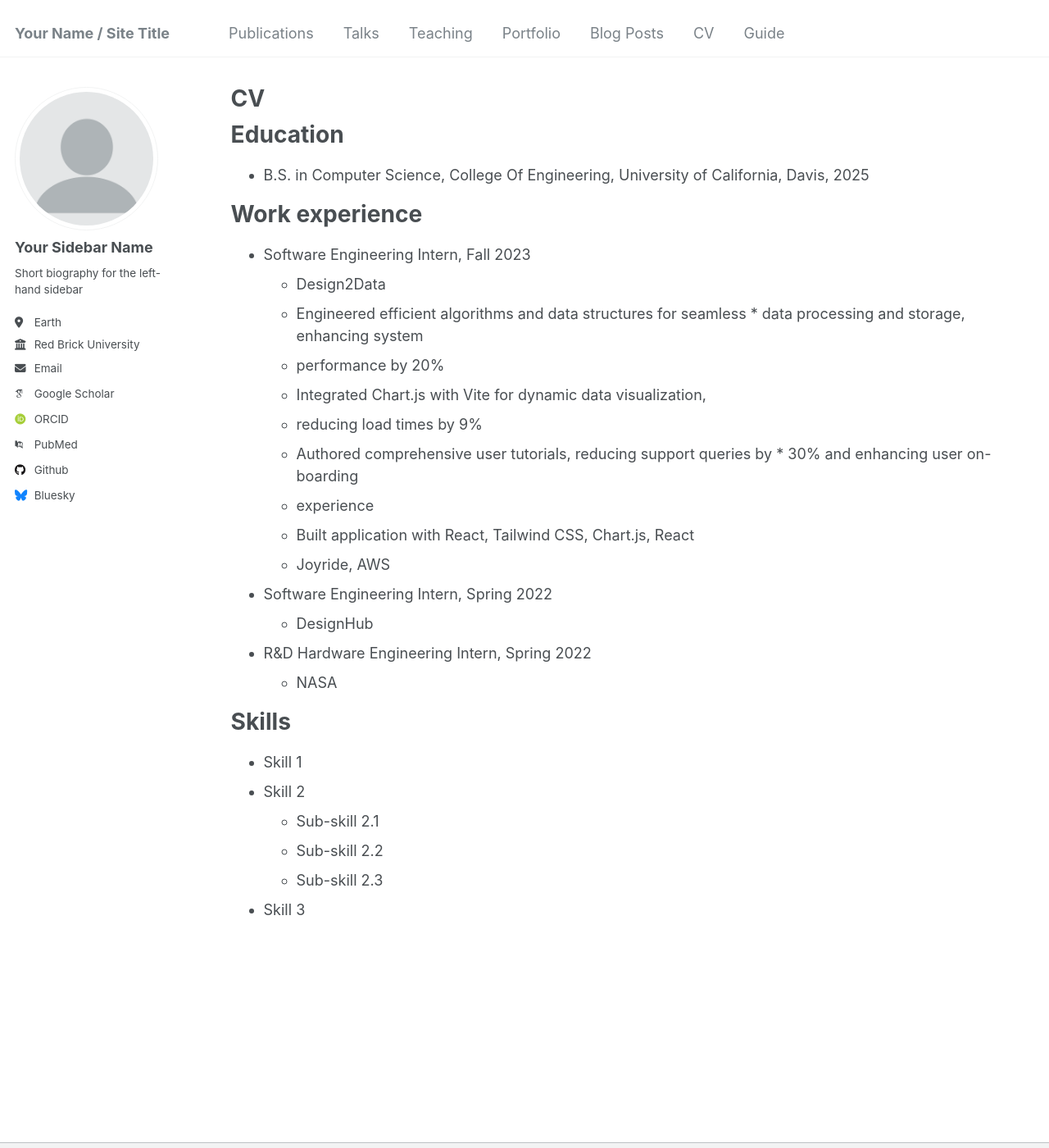
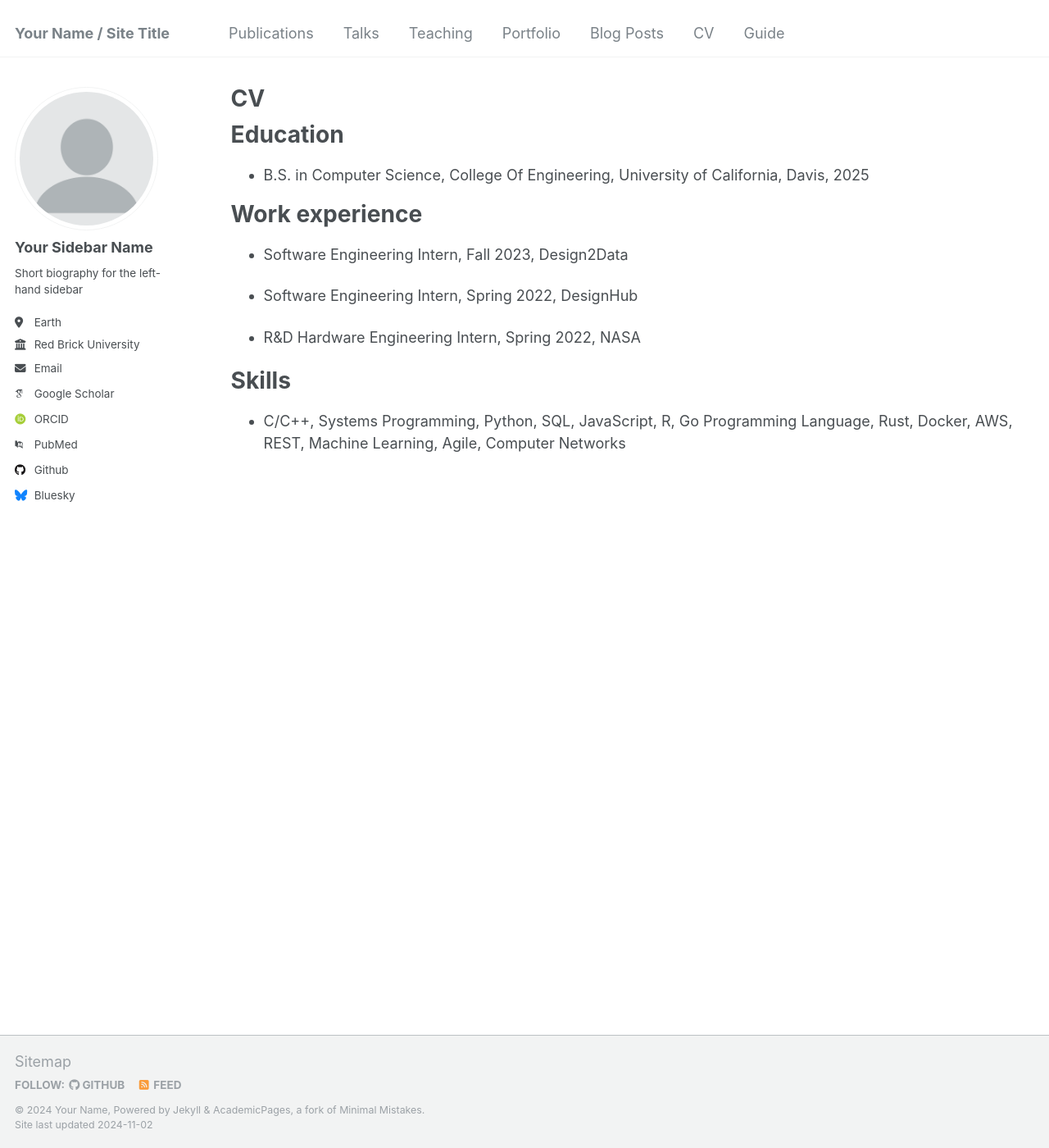
Before and after one commit to abdulnawab916/abdulnawab916.github.io, a Jekyll site: the page built from _pages/cv.md, in a window 1280 px wide and 1400 px high. Shown: the whole window at 82% size. Built offline with Jekyll 4.4.1, drawn with Linux system fonts in a browser that asks for light colours; some web fonts are replaced.

Commit message:
updated cv.md to include concise info

```diff
--- a/_pages/cv.md
+++ b/_pages/cv.md
@@ -15,28 +15,12 @@ Education
 
 Work experience
 ======
-* Software Engineering Intern, Fall 2023
-  * Design2Data
-  * Engineered efficient algorithms and data structures for seamless      * data processing and storage, enhancing system
-  * performance by 20%
-  * Integrated Chart.js with Vite for dynamic data visualization,
-  * reducing load times by 9%
-  * Authored comprehensive user tutorials, reducing support queries by    * 30% and enhancing user on-boarding
-  * experience
-  * Built application with React, Tailwind CSS, Chart.js, React
-  * Joyride, AWS
+* Software Engineering Intern, Fall 2023, Design2Data
 
-* Software Engineering Intern, Spring 2022
-  * DesignHub
+* Software Engineering Intern, Spring 2022, DesignHub
 
-* R&D Hardware Engineering Intern, Spring 2022
-  * NASA
+* R&D Hardware Engineering Intern, Spring 2022, NASA
 
 Skills
 ======
-* Skill 1
-* Skill 2
-  * Sub-skill 2.1
-  * Sub-skill 2.2
-  * Sub-skill 2.3
-* Skill 3
+* C/C++, Systems Programming, Python, SQL, JavaScript, R, Go Programming Language, Rust, Docker, AWS, REST, Machine Learning, Agile, Computer Networks
```
